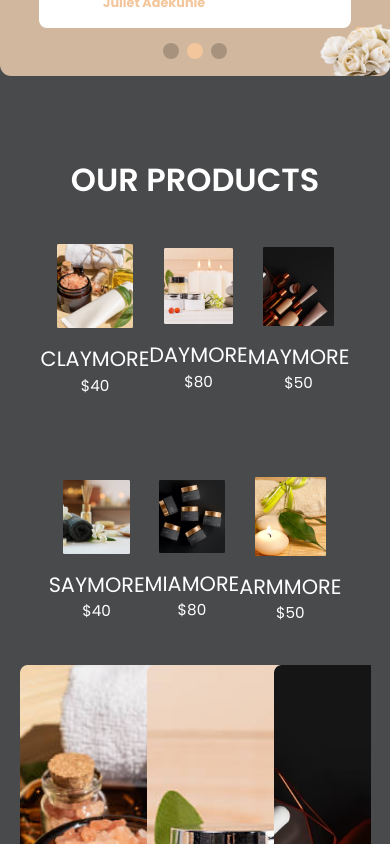
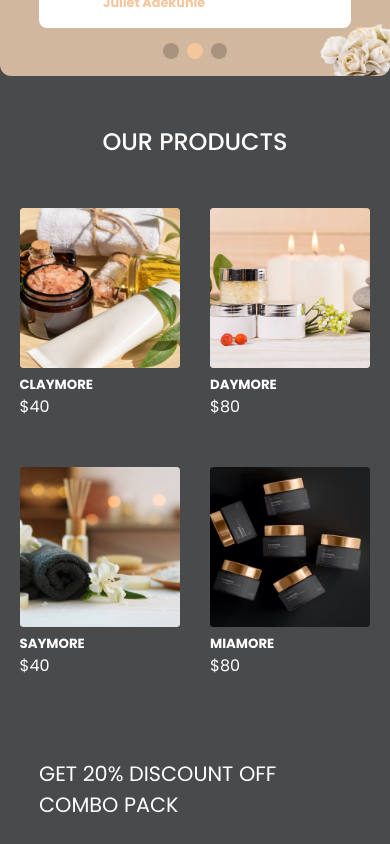
Before and after one commit to Boye95/mellisa, a React (Vite) app: page / in a window 390 px wide. Shown: the part 2940-3784 px from the top of the page. Built offline with nearby package versions, Linux system fonts and the light colour scheme; a web font is replaced by a local one.

Commit message:
add products section swiper slide working fine

```diff
--- a/src/components/Products/MobileProducts.jsx
+++ b/src/components/Products/MobileProducts.jsx
@@ -1,31 +1,26 @@
 import React from 'react'
-import { FreeMode, Pagination } from 'swiper'
+import { FreeMode } from 'swiper'
 import { Swiper, SwiperSlide } from 'swiper/react'
 import 'swiper/scss'
 import 'swiper/scss/free-mode'
 import 'swiper/scss/pagination'
 
-let checker = true;
+let checker = true
 
 export default function MobileProducts ({ data1, data2 }) {
   return (
     <div>
       <Swiper
-      slidesPerView={3}
+        slidesPerView={2}
         spaceBetween={30}
         freeMode={true}
-      pagination={{
-        clickable: true,
-      }}
-      modules={[FreeMode, Pagination]}
-      className="mySwiper"
+        modules={FreeMode}
+        className='mobile__products'
       >
         {data1.map(({ prodImg, name, price }, index) => {
           return (
-            <SwiperSlide className='products__product' key={index}>
-              <div className='products__image'>
-                <img src={prodImg} alt='product' />
-              </div>
+            <SwiperSlide className='product' key={index}>
+              <img src={prodImg} alt='product' className='products__image' />
               <div className='products__info'>
                 <h5 className='products__name'>{name}</h5>
                 <p className='products__price'>{price}</p>
@@ -33,9 +28,26 @@ export default function MobileProducts ({ data1, data2 }) {
             </SwiperSlide>
           )
         })}
-        <SwiperSlide>ffsss</SwiperSlide>
       </Swiper>
-
+      <Swiper
+        slidesPerView={2}
+        spaceBetween={30}
+        freeMode={true}
+        modules={ FreeMode }
+        className='mobile__products'
+      >
+        {data2.map(({ prodImg, name, price }, index) => {
+          return (
+            <SwiperSlide className='product' key={index}>
+              <img src={prodImg} alt='product' className='products__image' />
+              <div className='products__info'>
+                <h5 className='products__name'>{name}</h5>
+                <p className='products__price'>{price}</p>
+              </div>
+            </SwiperSlide>
+          )
+        })}
+      </Swiper>
     </div>
   )
 }
--- a/src/components/Products/Products.jsx
+++ b/src/components/Products/Products.jsx
@@ -50,7 +50,6 @@ const Products = () => {
       <h3 className='products__header'>OUR PRODUCTS</h3>
       <RegularProducts data1={data1} data2={data2} />
       <MobileProducts data1={data1} data2={data2} />
-
     </section>
   )
 }
--- a/src/components/Products/Products.scss
+++ b/src/components/Products/Products.scss
@@ -1,4 +1,4 @@
-@import '../../variables';
+@import "../../variables";
 
 .container.products {
   margin-top: 5rem;
@@ -49,22 +49,62 @@
     }
   }
 
-    .mobile__product {
+  .mobile__products {
+    display: none;
+  }
+}
+
+// TABLET SCREEN
+@media screen and (max-width: 900px) {
+  .container.products {
+    margin-top: 3rem;
+
+    .products__header {
+      font-size: 1.5rem;
+      font-weight: 500;
+    }
+
+    .products__box {
       display: flex;
-        justify-content: center;
-        align-items: center;
-        padding-bottom: 4rem;
 
-        .product__product {
-            color: $white;
-            font-weight: 400;
-
-            .products__image {
-                img {
-                    width: 15rem;
-                    height: 15rem;
+      .products__product {
+        .products__info {
+          .products__name {
+            font-size: 1rem;
           }
         }
       }
     }
   }
+}
+
+// MOBILE SCREEN
+@media screen and (max-width: 600px) {
+  .container.products {
+    margin-top: 3rem;
+
+    .products__header {
+      font-size: 1.5rem;
+      font-weight: 500;
+    }
+
+    .products__box {
+      display: none;
+    }
+
+    .mobile__products {
+      display: flex;
+      margin-top: 3rem;
+
+      .product {
+        color: $white;
+        font-weight: 400;
+
+        .products__image {
+          width: 10rem;
+          height: 10rem;
+        }
+      }
+    }
+  }
+}
--- a/src/components/Review/Review.scss
+++ b/src/components/Review/Review.scss
@@ -32,7 +32,6 @@
                 align-items: center;
                 gap: 1rem;
                 height: 13rem;
-                // box-shadow: 3px 3px 30px rgba(0, 0, 0, 0.15);
                 border-radius: 8px;
                 padding: 2.5rem;
 
```
Lines whose indentation alone changed are shown as unchanged.
